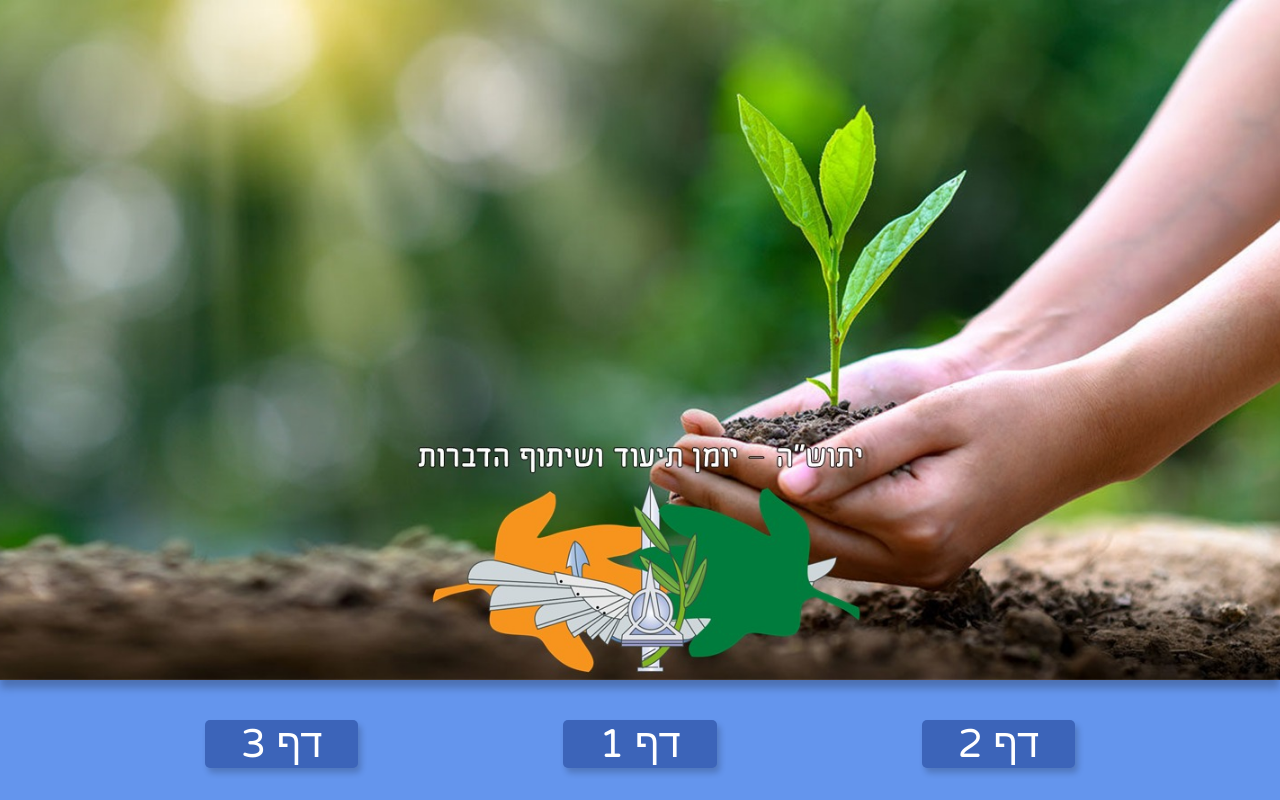
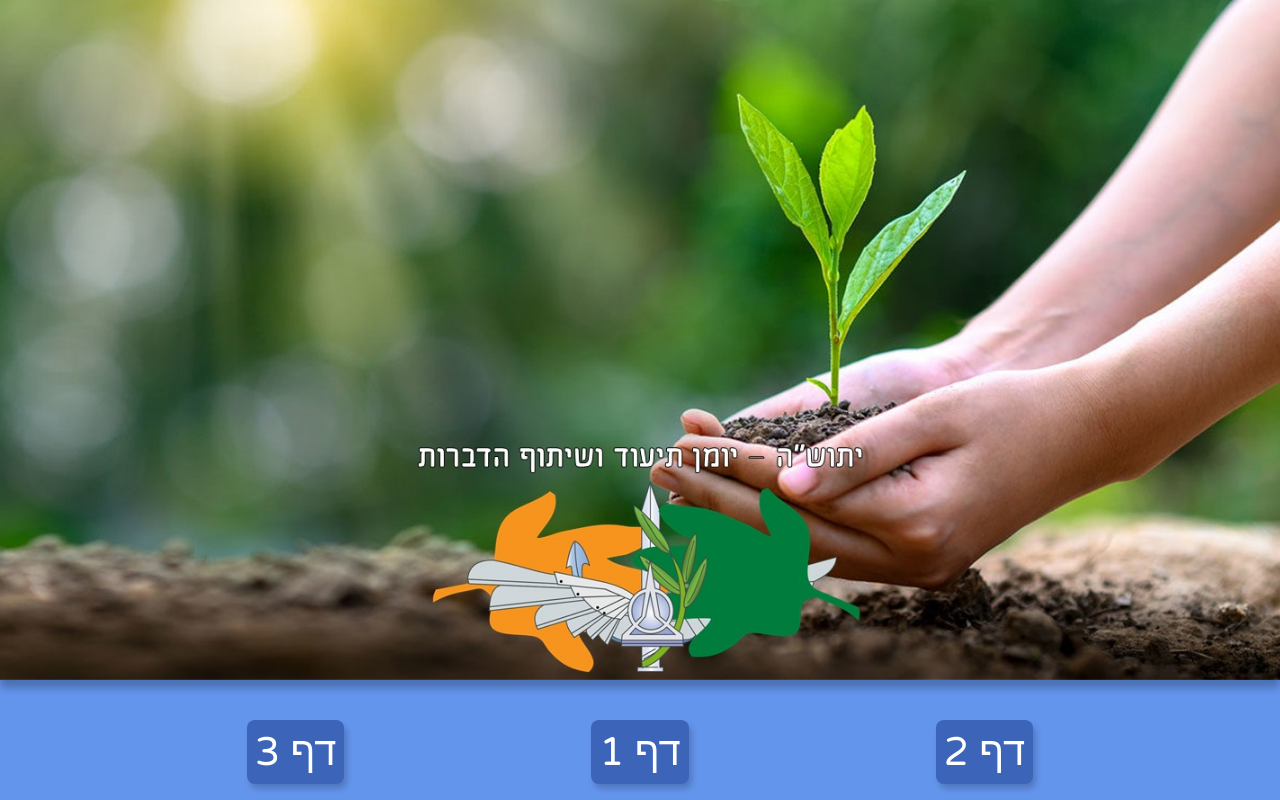
Before and after one commit to RazasSapir/Yatusha, a React (Create React App) app: page / in a window 1280 px wide. Shown: the top 800 px of the page. Built offline with nearby package versions, Linux system fonts and the light colour scheme.

Commit message:
fixed buttons text overflow

```diff
--- a/src/style/HomePage.css
+++ b/src/style/HomePage.css
@@ -26,12 +26,10 @@
 
 .navbar p{
     margin: 0px;
-    padding: 0px;
+    padding: 1vh;
     display: inline-block;
-    box-sizing: border-box;
-    width: 12vw;
     height: 6vh;
-    border-radius: 5px;
+    border-radius: 1vmin;
     box-shadow: 3px 5px 6px rgba(0,0,0,.2);
     background-color: rgb(60, 100, 185);
     font-size: 5vmin;
```
